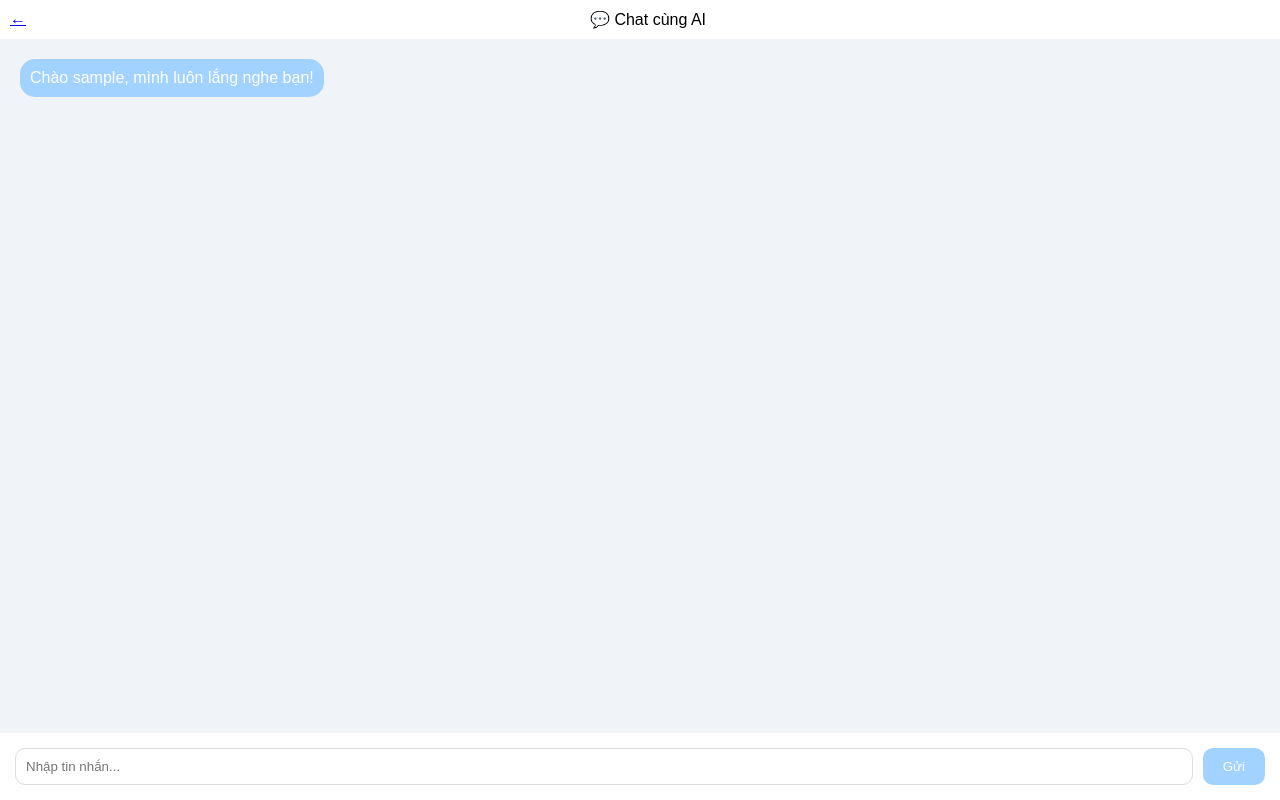
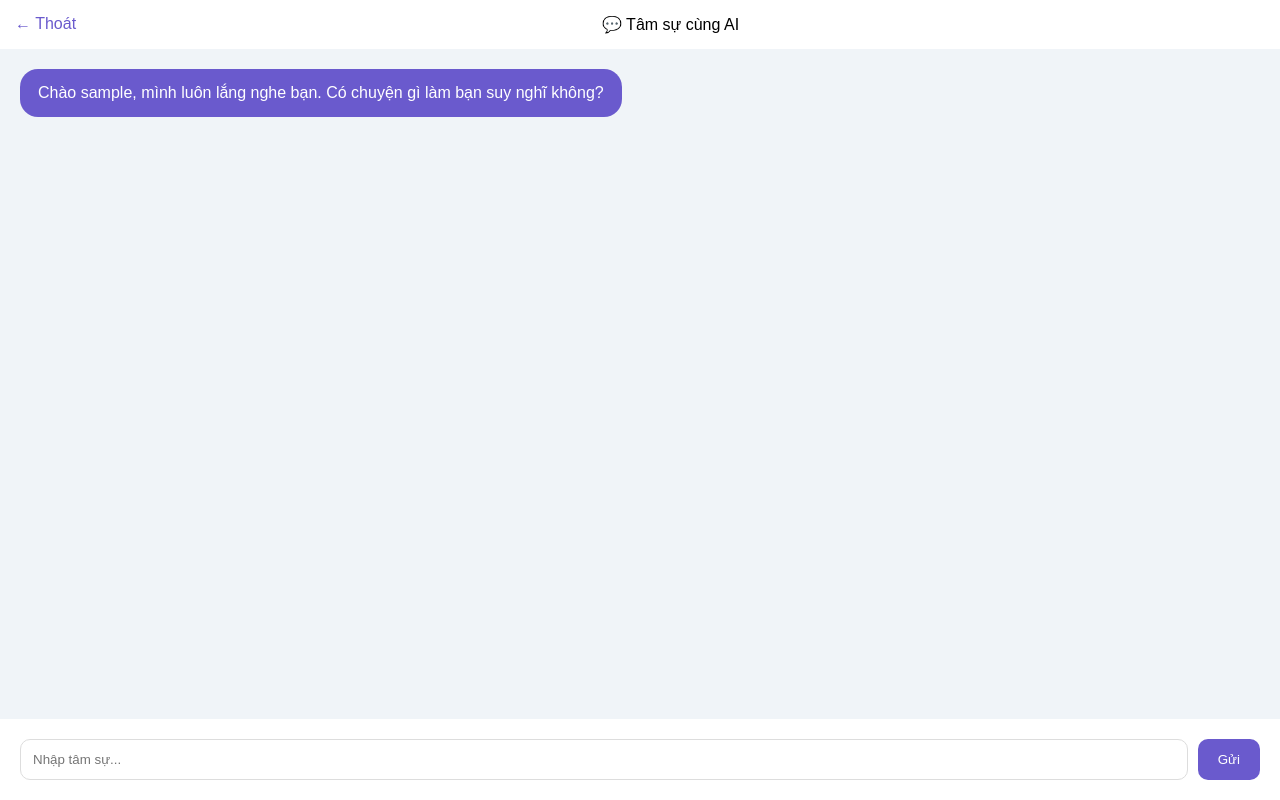
Before and after one commit to calmnote2026-blip/CalmNote, a Flask app: page /ai-chat in a window 1280 px wide. Run offline with Flask 3, Linux system fonts and the light colour scheme; the visitor is signed in with stand-in values (Sample User, id 1).

Commit message:
chat.html

```diff
--- a/templates/chat.html
+++ b/templates/chat.html
@@ -2,26 +2,27 @@
 <html>
 <head>
     <meta charset="UTF-8">
-    <title>Chat AI - CalmNote</title>
+    <title>Chat cùng AI - CalmNote</title>
     <link rel="stylesheet" href="https://cdnjs.cloudflare.com/ajax/libs/animate.css/4.1.1/animate.min.css"/>
     <style>
         body { background: #f0f4f8; font-family: sans-serif; height: 100vh; display: flex; flex-direction: column; margin: 0; }
-        .chat-box { flex: 1; padding: 20px; overflow-y: auto; display: flex; flex-direction: column; gap: 10px; }
-        .msg { padding: 10px; border-radius: 15px; max-width: 70%; }
-        .ai { background: #A2D2FF; align-self: flex-start; color: white; }
-        .user { background: white; align-self: flex-end; }
-        .input-area { background: white; padding: 15px; display: flex; gap: 10px; }
-        input { flex: 1; padding: 10px; border-radius: 10px; border: 1px solid #ddd; outline: none; }
+        .chat-box { flex: 1; padding: 20px; overflow-y: auto; display: flex; flex-direction: column; gap: 15px; }
+        .msg { padding: 12px 18px; border-radius: 18px; max-width: 75%; line-height: 1.5; }
+        .ai { background: #6a5acd; color: white; align-self: flex-start; }
+        .user { background: white; align-self: flex-end; box-shadow: 0 2px 5px rgba(0,0,0,0.05); }
+        .input-area { background: white; padding: 20px; display: flex; gap: 10px; }
+        input { flex: 1; padding: 12px; border-radius: 10px; border: 1px solid #ddd; outline: none; }
+        button { background: #6a5acd; color: white; border: none; padding: 10px 20px; border-radius: 10px; cursor: pointer; }
     </style>
 </head>
 <body class="animate__animated animate__fadeIn">
-    <div style="background:white; padding:10px; text-align:center;"><a href="/" style="float:left;">←</a> 💬 Chat cùng AI</div>
+    <div style="background:white; padding:15px; text-align:center;"><a href="/" style="float:left; text-decoration:none; color:#6a5acd;">← Thoát</a> 💬 Tâm sự cùng AI</div>
     <div class="chat-box" id="box">
-        <div class="msg ai animate__animated animate__fadeInUp">Chào {{ user }}, mình luôn lắng nghe bạn!</div>
+        <div class="msg ai animate__animated animate__fadeInUp">Chào {{ user }}, mình luôn lắng nghe bạn. Có chuyện gì làm bạn suy nghĩ không?</div>
     </div>
     <div class="input-area">
-        <input type="text" id="inp" placeholder="Nhập tin nhắn..." onkeypress="if(event.key==='Enter')send()">
-        <button onclick="send()" style="border:none; background:#A2D2FF; color:white; border-radius:10px; padding:10px 20px; cursor:pointer;">Gửi</button>
+        <input type="text" id="inp" placeholder="Nhập tâm sự...">
+        <button onclick="send()">Gửi</button>
     </div>
     <script>
         function send() {
@@ -29,9 +30,10 @@
             if(!i.value) return;
             b.innerHTML += `<div class="msg user animate__animated animate__fadeInRight">${i.value}</div>`;
             setTimeout(() => {
-                b.innerHTML += `<div class="msg ai animate__animated animate__fadeInUp">Bạn có muốn kể rõ hơn không?</div>`;
+                const rs = ["Mình hiểu mà, cảm ơn bạn đã chia sẻ.", "Bạn có muốn kể rõ hơn không?", "Mọi chuyện rồi sẽ ổn thôi, tin mình đi!", "Bạn thật mạnh mẽ khi nói ra được điều này."];
+                b.innerHTML += `<div class="msg ai animate__animated animate__fadeInUp">${rs[Math.floor(Math.random()*rs.length)]}</div>`;
                 b.scrollTop = b.scrollHeight;
-            }, 800);
+            }, 1000);
             i.value = ""; b.scrollTop = b.scrollHeight;
         }
     </script>
```
